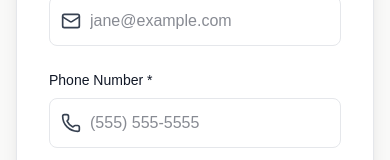
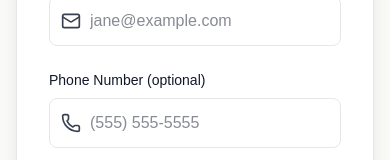
Before and after one commit to erinsimon-code/moxxie-livelifestyleloop, a Next.js app: page /signup in a window 390 px wide. Shown: the part 619-779 px from the top of the page. Built offline with nearby package versions, Linux system fonts and the light colour scheme.

Commit message:
Make phone number optional on Sign Up form

```diff
--- a/app/signup/page.tsx
+++ b/app/signup/page.tsx
@@ -76,10 +76,10 @@ export default function SignupPage() {
                 </div>
               </div>
               <div>
-                <label className="block text-sm font-medium mb-2" style={{ color: '#111827' }}>Phone Number *</label>
+                <label className="block text-sm font-medium mb-2" style={{ color: '#111827' }}>Phone Number (optional)</label>
                 <div className="relative">
                   <Phone className="absolute left-3 top-1/2 -translate-y-1/2 w-5 h-5" style={{ color: '#374151' }} />
-                  <input type="tel" name="phone" required value={formData.phone} onChange={handleChange} placeholder="(555) 555-5555" className="w-full pl-10 pr-4 py-3 rounded-lg border focus:outline-none" style={{ borderColor: '#E5E7EB', backgroundColor: '#FFFFFF', color: '#111827' }} />
+                  <input type="tel" name="phone" value={formData.phone} onChange={handleChange} placeholder="(555) 555-5555" className="w-full pl-10 pr-4 py-3 rounded-lg border focus:outline-none" style={{ borderColor: '#E5E7EB', backgroundColor: '#FFFFFF', color: '#111827' }} />
                 </div>
               </div>
               <div>
```
